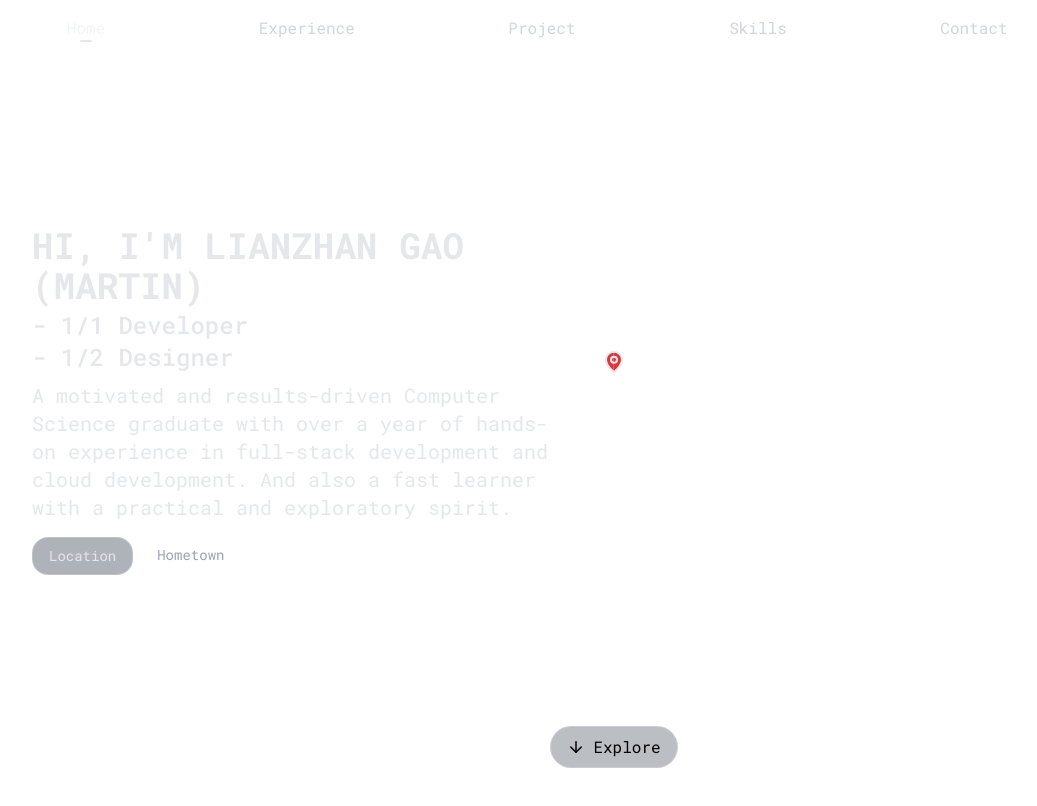
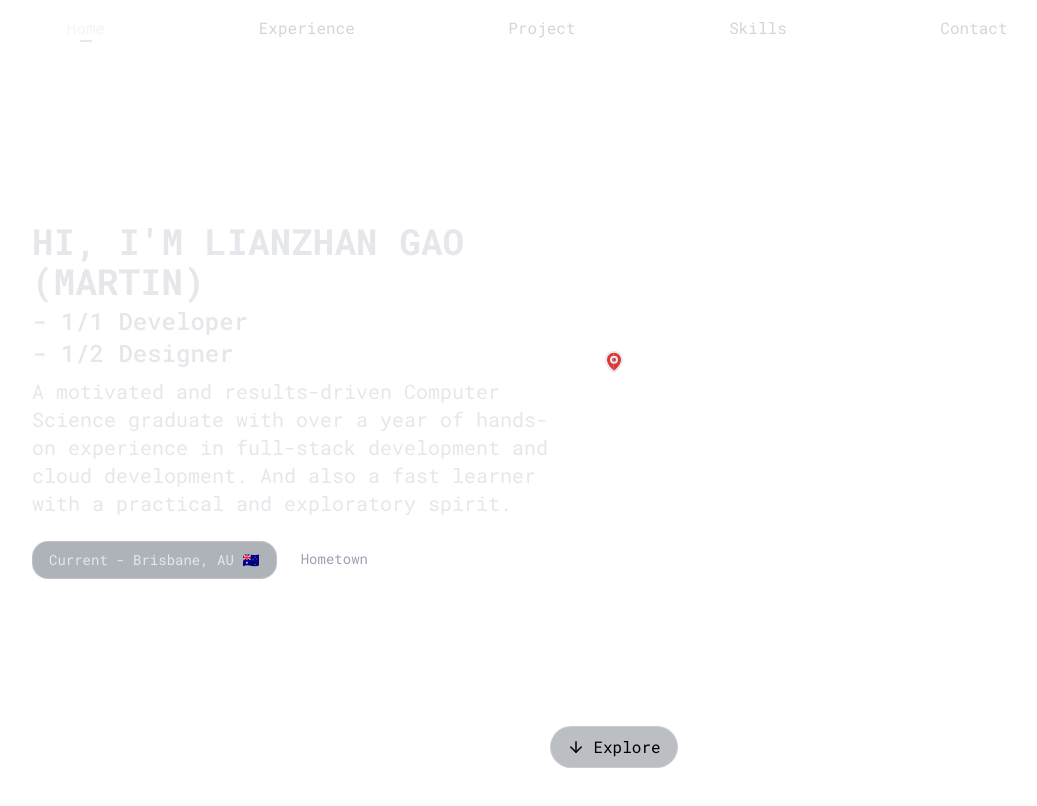
Before and after one commit to Martin-Lianzhan-Gao/Portfolio_3d, a Next.js app: page / in a window 1280 px wide. Shown: the top 806 px of the page, without its empty margins (26-1063 px from the left). Built offline with nearby package versions, Linux system fonts and the light colour scheme; no server answers.

Commit message:
Feat(city-switcher): optimize font-display

```diff
--- a/src/components/city-switcher.tsx
+++ b/src/components/city-switcher.tsx
@@ -19,7 +19,7 @@ const CitySwitcher = ({ onSelectCity, isCurrentLocation, setIsCurrentLocation }:
     return (
 
         <motion.div
-            className='mt-4 text-sm text-gray-400 flex flex-row 2xl:text-xl'
+            className='mt-4 text-sm text-gray-400 flex flex-row md:mt-6 2xl:text-xl'
         >
             <motion.div
                 onClick={() => {
@@ -27,9 +27,9 @@ const CitySwitcher = ({ onSelectCity, isCurrentLocation, setIsCurrentLocation }:
                     onSelectCity({ longitude: brisbane.longitude, latitude: brisbane.latitude });
                     setCurrentCity(brisbane);
                 }}
-                className={cn(isCurrentLocation ? "text-gray-200 bg-gray-700/40 border border-white/20" : "cursor-pointer hover:text-gray-200 hover:bg-gray-700/40 active:bg-gray-700/40 active:text-gray-200 ", "px-4 py-2 rounded-2xl  backdrop-blur-2xl mr-1 transition-colors duration-200")}
+                className={cn(isCurrentLocation ? "text-gray-200 bg-gray-700/40 border border-white/20" : "cursor-pointer hover:text-gray-200 hover:bg-gray-700/40 active:bg-gray-700/40 active:text-gray-200 ", "px-4 py-2 rounded-2xl backdrop-blur-2xl mr-1 transition-colors duration-200")}
             >
-                Location
+                Current {isCurrentLocation && (<span>- Brisbane, AU 🇦🇺</span>)}
             </motion.div>
             <motion.div
                 onClick={() => {
@@ -39,7 +39,7 @@ const CitySwitcher = ({ onSelectCity, isCurrentLocation, setIsCurrentLocation }:
                 }}
                 className={cn(!isCurrentLocation ? "text-gray-200 bg-gray-700/40 border border-white/20" : "cursor-pointer hover:text-gray-200 hover:bg-gray-700/40 active:bg-gray-700/40 active:text-gray-200", "px-4 py-2 rounded-2xl backdrop-blur-2xl ml-1 transition-colors duration-200")}
             >
-                Hometown
+                Hometown {!isCurrentLocation && (<span>- Zhengzhou, CN 🇨🇳</span>)}
             </motion.div>
         </motion.div>
 
```
